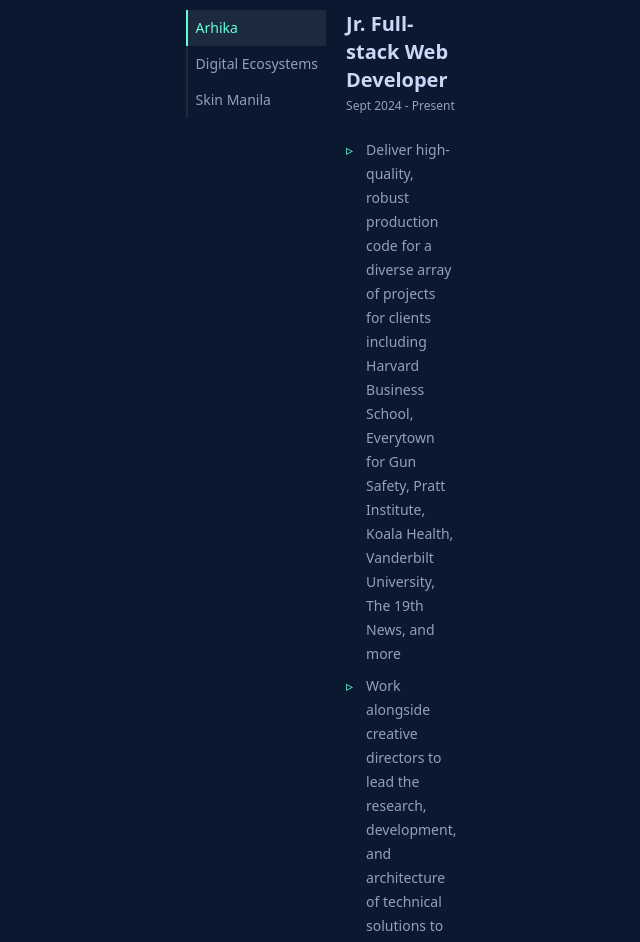
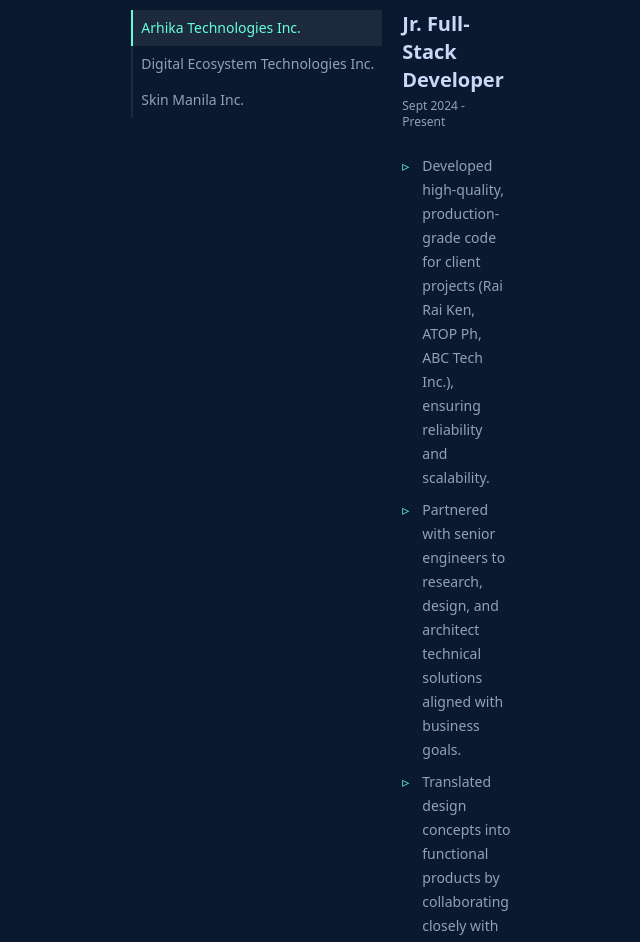
Before and after one commit to Calingcooo/my-portfolio-v2, a Next.js app: page / in a window 1280 px wide. Shown: the part 2920-3862 px from the top of the page, without its empty margins (315-955 px from the left). Built offline with nearby package versions, Linux system fonts and the light colour scheme.

Commit message:
fixed career responsibilities

```diff
--- a/src/app/data/careerData.ts
+++ b/src/app/data/careerData.ts
@@ -10,36 +10,37 @@ export type CareerItem = {
 export const careerData: CareerItem[] = [
     {
         id: "arhika-technologies-inc",
-        title: "arhika",
-        role: "Jr. Full-stack Web Developer",
+        title: "Arhika Technologies Inc.",
+        role: "Jr. Full-Stack Developer",
         period: "Sept 2024 - Present",
         responsibilities: [
-            "Deliver high-quality, robust production code for a diverse array of projects for clients including Harvard Business School, Everytown for Gun Safety, Pratt Institute, Koala Health, Vanderbilt University, The 19th News, and more",
-            "Work alongside creative directors to lead the research, development, and architecture of technical solutions to fulfill business requirements",
-            "Collaborate with designers, project managers, and other engineers to transform creative concepts into production realities for clients and stakeholders",
-            "Provide leadership within engineering department through close collaboration, knowledge shares, and mentorship"
+            "Developed high-quality, production-grade code for client projects (Rai Rai Ken, ATOP Ph, ABC Tech Inc.), ensuring reliability and scalability.",
+            "Partnered with senior engineers to research, design, and architect technical solutions aligned with business goals.",
+            "Translated design concepts into functional products by collaborating closely with designers, PMs, and stakeholders.",
+            "Contributed to engineering team growth through knowledge-sharing, code reviews, and mentoring junior developers.",
         ],
     },
     {
         id: "digital-ecosystem-technologies-inc",
-        title: "digital ecosystems",
-        role: "Jr. Full-stack Web Developer",
+        title: "Digital Ecosystem Technologies Inc.",
+        role: "Jr. Full-Stack Developer",
         period: "Aug 2023 - Sept 2024",
         responsibilities: [
-            "Developed, maintained, and shipped production code for client websites primarily using HTML, CSS, Sass, JavaScript, and jQuery",
-            "Collaborated with designers to implement pixel-perfect UIs",
-            "Optimized application performance and accessibility"
+            "Built and maintained client applications using React, TypeScript, Tailwind CSS, Node.js, Express, and PostgreSQL/MySQL.",
+            "Collaborated with frontend engineers to develop a reusable component library, improving code consistency.",
+            "Researched and architected technical solutions to meet business requirements, from planning to deployment.",
+            "Optimized web applications for performance and accessibility, enhancing user experience.",
         ],
     },
     {
         id: "skin-manila-inc",
-        title: "skin manila",
-        role: "I.T Specialist",
+        title: "Skin Manila Inc.",
+        role: "IT Specialist",
         period: "Dec 2022 - July 2023",
         responsibilities: [
-            "Created reusable component library",
-            "Implemented design system across all products",
-            "Conducted user testing sessions"
-        ]
+            "Worked with department heads to research, develop, and architect IT solutions for business needs.",
+            "Implemented a standardized design system across company products to unify UI/UX.",
+            "Conducted user testing sessions to gather feedback and validate product improvements.",
+        ],
     },
 ];
```
